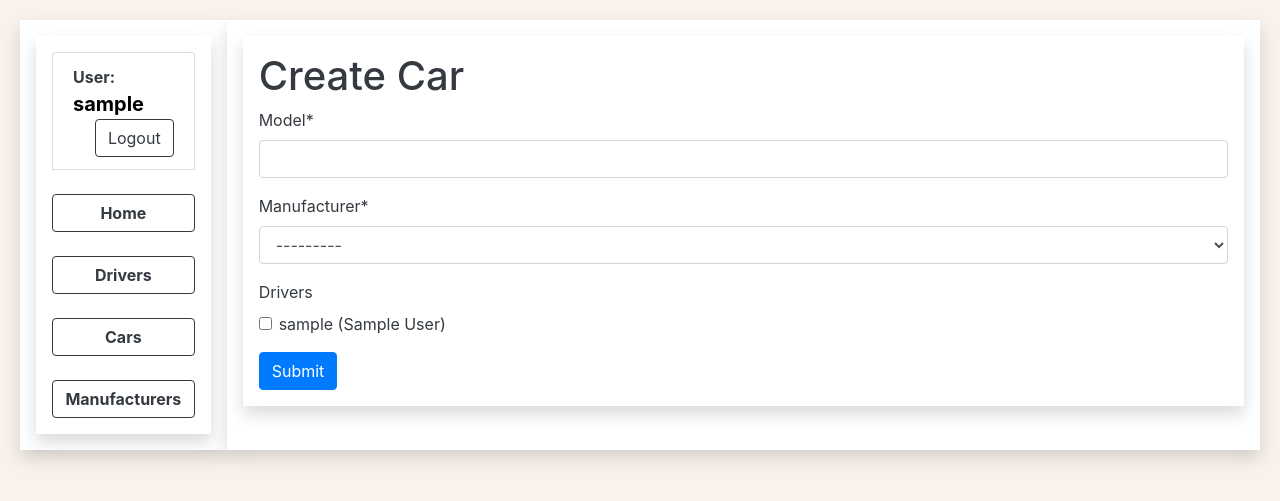
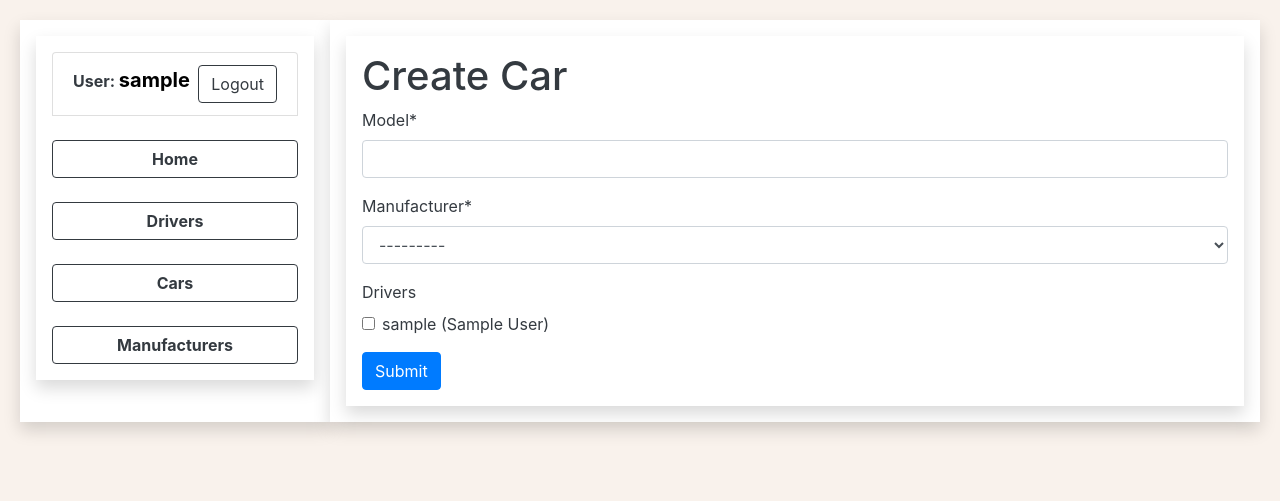
Before and after one commit to Igor-Cegelnyk/taxi-service, a Django app: page /cars/create in a window 1280 px wide. Shown: the top 501 px of the page. Run offline with Django 4.2, Linux system fonts and the light colour scheme; the visitor is signed in with stand-in values (Sample User, id 1); data comes from the database, SQL or seed files in the repository; data that the repository does not hold is empty; some libraries are stand-ins or nearby versions.

Commit message:
Refactored button_logout

```diff
--- a/static/css/styles.css
+++ b/static/css/styles.css
@@ -12,3 +12,8 @@ body {
     color: black;
     font-weight: bold;
 }
+
+.logout {
+    float: right;
+    height: 10%;
+}
--- a/templates/base.html
+++ b/templates/base.html
@@ -27,7 +27,7 @@
 <body>
 <div class="container-fluid">
     <div class="row">
-        <div class="col-2 shadow p-3 bg-white text-dark">
+        <div class="col-3 shadow p-3 bg-white text-dark">
 
             {% block sidebar %}
                 {% include "includes/sidebar.html" %}
@@ -35,7 +35,7 @@
 
         </div>
 
-        <div class="col-10 shadow p-3 bg-white text-dark">
+        <div class="col-9 shadow p-3 bg-white text-dark">
             <div class="shadow p-3 bg-white text-dark">
 
             {% block content %}{% endblock %}
--- a/templates/includes/sidebar.html
+++ b/templates/includes/sidebar.html
@@ -4,11 +4,8 @@
         <li class="list-group-item">
             <strong>User: </strong>
             <a href="{{ user.get_absolute_url }}" class="username"> {{ user.get_username }} </a>
-        <a href="{% url 'logout'%}?next={{request.path}}" class="btn btn-outline-dark btm-sm button">Logout</a>
+        <a href="{% url 'logout'%}?next={{request.path}}" class="btn btn-outline-dark btm-sm logout">Logout</a>
         </li>
-{#        <li class="list-group-item">#}
-
-{#        </li>#}
       {% else %}
         <li class="list-group-item">
             <a href="{% url 'login'%}?next={{request.path}}" class="text-secondary font-weight-bolder">Login</a>
@@ -26,17 +23,5 @@
           <br>
           <a href="{% url 'taxi:manufacturer-list' %}" class="btn btn-outline-dark"><strong>Manufacturers</strong></a>
       </div>
-{#      <li class="list-group-item">#}
-{#          <a href="{% url 'taxi:index' %}" class="text-secondary font-weight-bolder">Home</a>#}
-{#      </li>#}
-{#      <li class="list-group-item">#}
-{#          <a href="{% url 'taxi:driver-list' %}" class="text-secondary font-weight-bolder">Drivers</a>#}
-{#      </li>#}
-{#      <li class="list-group-item">#}
-{#          <a href="{% url 'taxi:car-list' %}" class="text-secondary font-weight-bolder">Cars</a>#}
-{#      </li>#}
-{#      <li class="list-group-item">#}
-{#          <a href="{% url 'taxi:manufacturer-list' %}" class="text-secondary font-weight-bolder">Manufacturers</a>#}
-{#      </li>#}
     </ul>
 </div>
```
